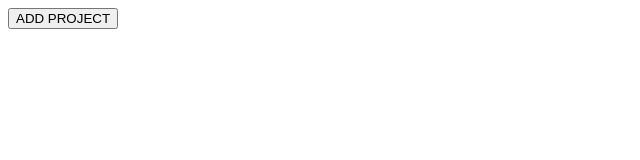
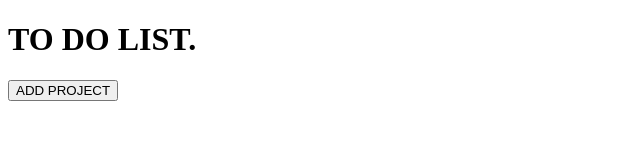
Before and after one commit to mohammednumaan/to-do-list, a plain HTML site: page index.html in a window 1280 px wide. Shown: the whole page, without its empty margins (0-640 px from the left). Drawn offline with Linux system fonts and the light colour scheme.

Commit message:
Initial Styling

```diff
--- a/bundle.js
+++ b/bundle.js
@@ -1 +1 @@
-(()=>{"use strict";class e{constructor(e,t){this.name=e,this.selected=t,this.todos=[]}addTask(e){this.todos.push(e)}removeTask(e){let t=this.todos.indexOf(e);this.todos.splice(t,1)}}let t=[];const n=document.querySelector(".sidebar-container"),c=document.querySelector(".main-screen-container");document.querySelector(".add-project").addEventListener("click",(function(){const o=document.createElement("form"),d=document.createElement("label");d.setAttribute("for","new-project");const s=document.createElement("input");s.setAttribute("type","text"),s.setAttribute("id","new-project");const i=document.createElement("button");i.setAttribute("type","button"),i.textContent="CREATE PROJECT",d.textContent="TITLE",o.appendChild(d),o.appendChild(s),o.appendChild(i),c.appendChild(o);const r=document.createElement("div"),a=document.createElement("h2");r.appendChild(a),n.appendChild(r),i.addEventListener("click",(function(){const n=new e(s.value,!0);t.push(n),o.reset(),o.classList.add("inactive"),a.innerHTML=n.name}))}))})();
+(()=>{"use strict";class e{constructor(e,t){this.name=e,this.selected=t,this.todos=[]}addTask(e){this.todos.push(e)}removeTask(e){let t=this.todos.indexOf(e);this.todos.splice(t,1)}}let t=[];const n=document.querySelector(".sidebar-container"),o=document.querySelector(".main-screen-container");document.querySelector(".add-project").addEventListener("click",(function(){const c=document.createElement("form"),d=document.createElement("label");d.setAttribute("for","new-project");const s=document.createElement("input");s.setAttribute("type","text"),s.setAttribute("id","new-project");const i=document.createElement("button");i.setAttribute("type","button"),i.textContent="CREATE PROJECT",d.textContent="TITLE",c.appendChild(d),c.appendChild(s),c.appendChild(i),o.appendChild(c);const r=document.createElement("div"),a=document.createElement("h2");r.appendChild(a),n.appendChild(r),i.addEventListener("click",(function(){const n=new e(s.value,!0);t.push(n),c.reset(),c.style.display="none",a.innerHTML=n.name}))}))})();
--- a/index.html
+++ b/index.html
@@ -6,6 +6,12 @@
     <title>Document</title>
 </head>
 <body>
+
+    <div class="header">
+        <div class="header-container">
+            <h1>TO DO LIST.</h1>
+        </div>
+    </div>
 
     <div class="sidebar">
         <div class="sidebar-container">
```
